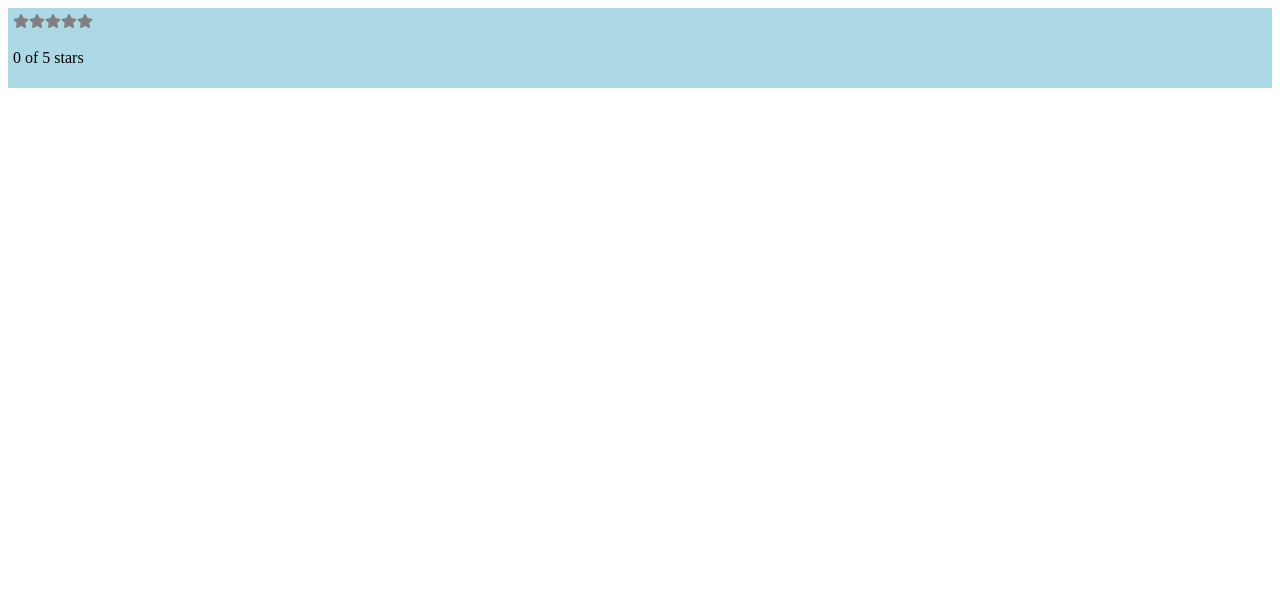
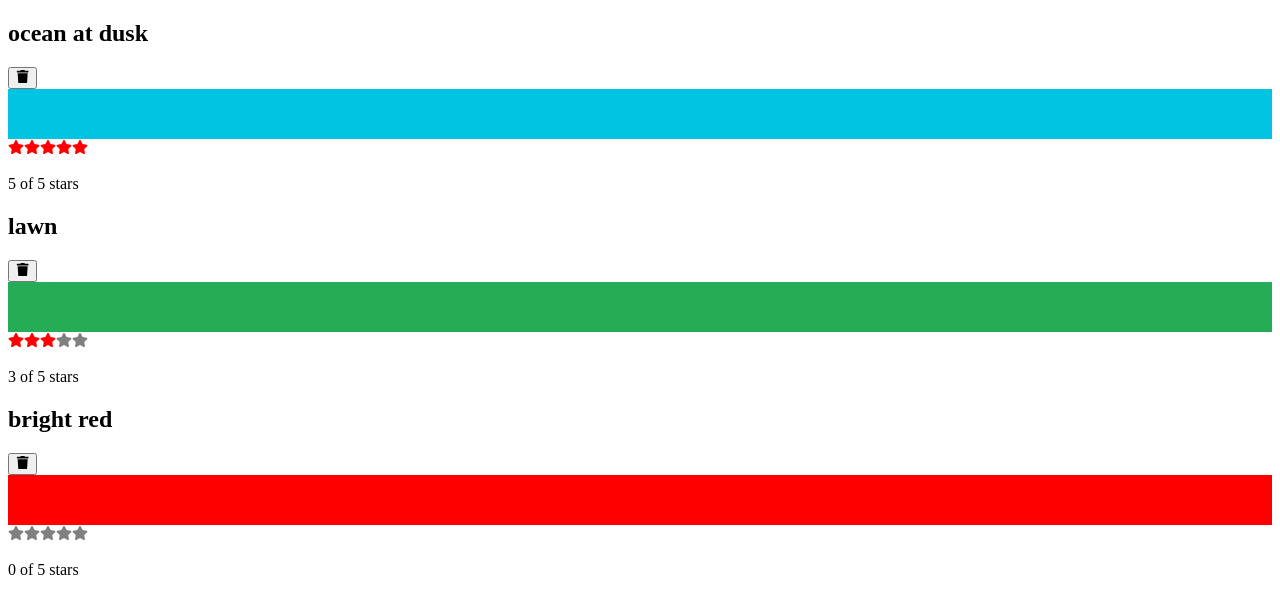
Before and after one commit to Hakan2211/everyday_exercise, a React (Vite) app: page / in a window 1280 px wide. Shown: the top 614 px of the page. Built offline with nearby package versions, Linux system fonts and the light colour scheme.

Commit message:
passing intaeractions back up the tree along via function properties

```diff
--- a/src/Components/App.jsx
+++ b/src/Components/App.jsx
@@ -1,9 +1,25 @@
+import { useState } from "react";
+import { colorData } from "../data/color-data";
+import ColorList from "./State/ColorList";
 import StarRating from "./State/StarRating";
 
 const App = () => {
+  const [colors, setColors] = useState(colorData);
   return (
     <>
-      <StarRating style={{ backgroundColor: "lightblue" }} />
+      <ColorList
+        colors={colors}
+        onRateColor={(id, rating) => {
+          const newColors = colors.map((color) =>
+            color.id === id ? { ...color, rating } : color
+          );
+          setColors(newColors);
+        }}
+        onRemoveColor={(id) => {
+          const newColors = colors.filter((color) => color.id !== id);
+          setColors(newColors);
+        }}
+      />
     </>
   );
 };
--- /dev/null
+++ b/src/Components/State/Color.jsx
@@ -0,0 +1,33 @@
+import StarRating from "./StarRating";
+import styled from "styled-components";
+import { FaTrash } from "react-icons/fa";
+
+const Color = ({
+  id,
+  title,
+  color,
+  rating,
+  onRemove = (f) => f,
+  onRate = (f) => f,
+}) => {
+  return (
+    <section>
+      <h1>{title}</h1>
+      <button onClick={() => onRemove(id)}>
+        <FaTrash />
+      </button>
+      <ColorBar color={color} />
+      <StarRating
+        selectedStars={rating}
+        onRate={(rating) => onRate(id, rating)}
+      />
+    </section>
+  );
+};
+
+const ColorBar = styled.div`
+  height: 50px;
+  background-color: ${({ color }) => color};
+  cursor: pointer;
+`;
+export default Color;
--- /dev/null
+++ b/src/Components/State/ColorList.jsx
@@ -0,0 +1,19 @@
+import Color from "./Color";
+
+const ColorList = ({ colors = [], onRemoveColor, onRateColor }) => {
+  if (!colors.length) return <div>No Colors listed.</div>;
+
+  return (
+    <div>
+      {colors.map((color) => (
+        <Color
+          key={color.id}
+          {...color}
+          onRemove={onRemoveColor}
+          onRate={onRateColor}
+        />
+      ))}
+    </div>
+  );
+};
+export default ColorList;
--- a/src/Components/State/StarRating.jsx
+++ b/src/Components/State/StarRating.jsx
@@ -1,25 +1,26 @@
-import { useState } from "react";
-import { FaStar } from "react-icons/fa";
 import Star from "./Star";
 
 const createArray = (length) => [...Array(length)];
 
-const StarRating = ({ totalStars = 5, style = {} }) => {
-  const [selectedStars, setSelectedStars] = useState(0);
-
+const StarRating = ({
+  totalStars = 5,
+  selectedStars = 0,
+  onRate = (f) => f,
+}) => {
   return (
-    <div style={{ padding: "5px", ...style }}>
+    <>
       {createArray(totalStars).map((n, i) => (
         <Star
           key={i}
           selected={selectedStars > i}
-          onSelect={() => setSelectedStars(i + 1)}
+          //onSelect={() => setSelectedStars(i + 1)}
+          onSelect={() => onRate(i + 1)}
         />
       ))}
       <p>
         {selectedStars} of {totalStars} stars
       </p>
-    </div>
+    </>
   );
 };
 export default StarRating;
--- /dev/null
+++ b/src/data/color-data.js
@@ -0,0 +1,20 @@
+export const colorData = [
+  {
+    id: "000122330-s8djs3-dsd3",
+    title: "ocean at dusk",
+    color: "#00c4e2",
+    rating: 5,
+  },
+  {
+    id: "11110-dfs3-dsd4",
+    title: "lawn",
+    color: "#26ac56",
+    rating: 3,
+  },
+  {
+    id: "0999229-s3-d",
+    title: "bright red",
+    color: "#ff0000",
+    rating: 0,
+  },
+];
```
